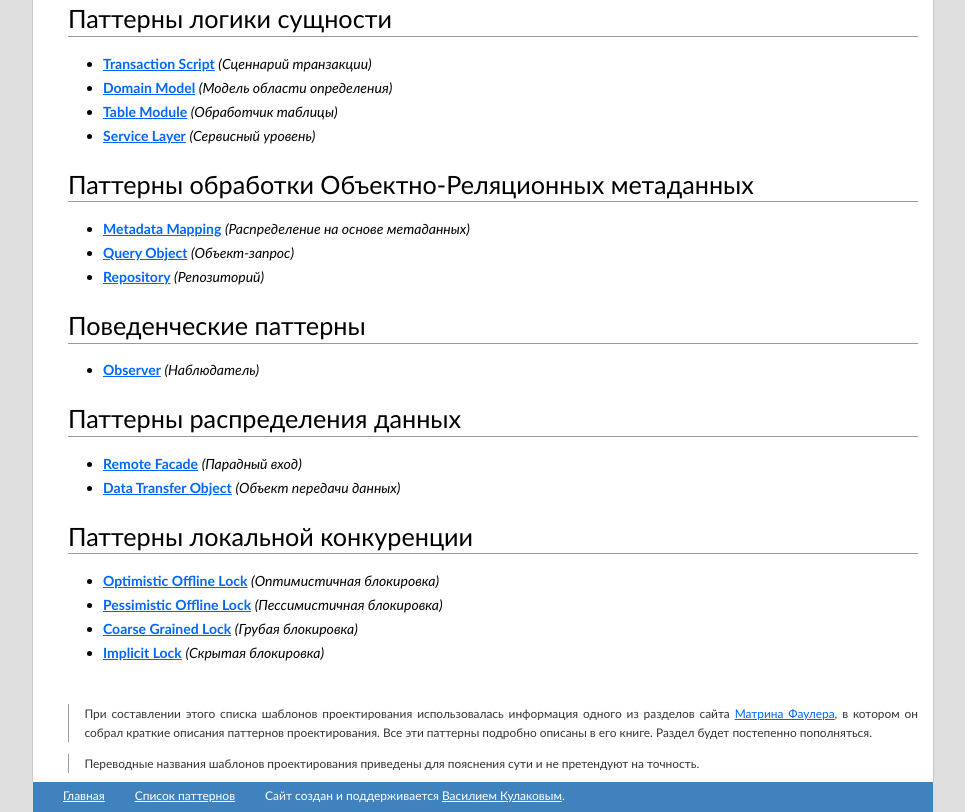
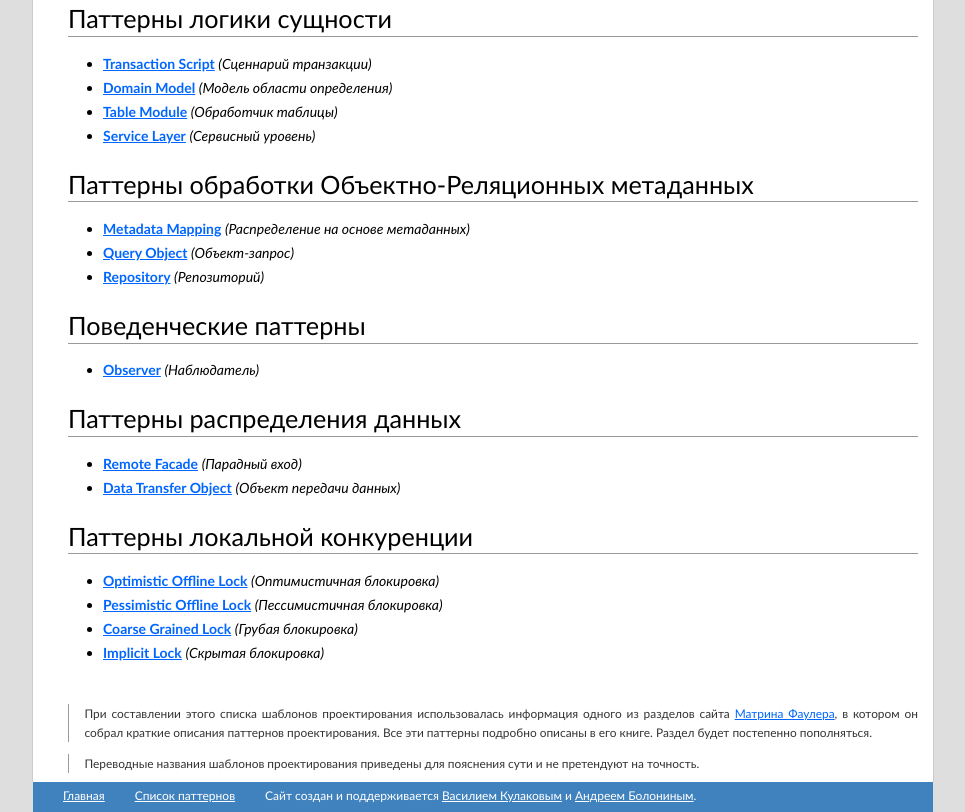
Before and after one commit to design-pattern-ru/design-pattern-ru.github.io, a plain HTML site: page index.html in a window 1280 px wide. Shown: the part 1642-2454 px from the top of the page, without its empty margins (157-1122 px from the left). Drawn offline with Linux system fonts and the light colour scheme.

Commit message:
upd maintainers

```diff
--- a/index.html
+++ b/index.html
@@ -129,7 +129,7 @@
 <ul id="footer-menu">
     <li><a href="/">Главная</a></li>
     <li><a href="/patterns/" title="Список шаблонов проектирования">Список паттернов</a></li>
-    <li>Сайт создан и поддерживается <a href="http://vasiliy.pro/">Василием Кулаковым</a>.</li>
+    <li>Сайт создан и поддерживается <a href="http://vasiliy.pro/">Василием Кулаковым</a> и <a href="https://andreybolonin.com/phpschool/">Андреем Болониным</a>.</li>
 </ul>
 <script type="text/javascript">
     var gaJsHost = (("https:" == document.location.protocol) ? "https://ssl." : "http://www.");
```
